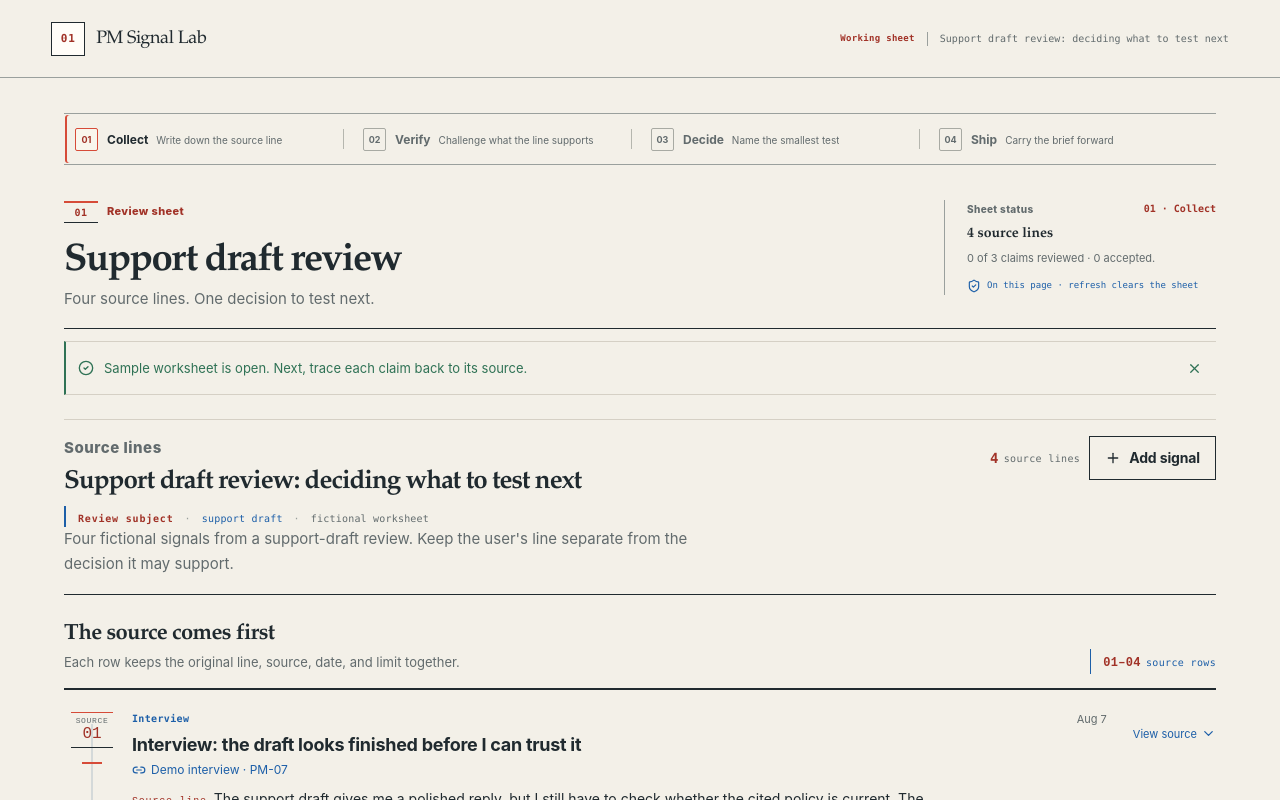
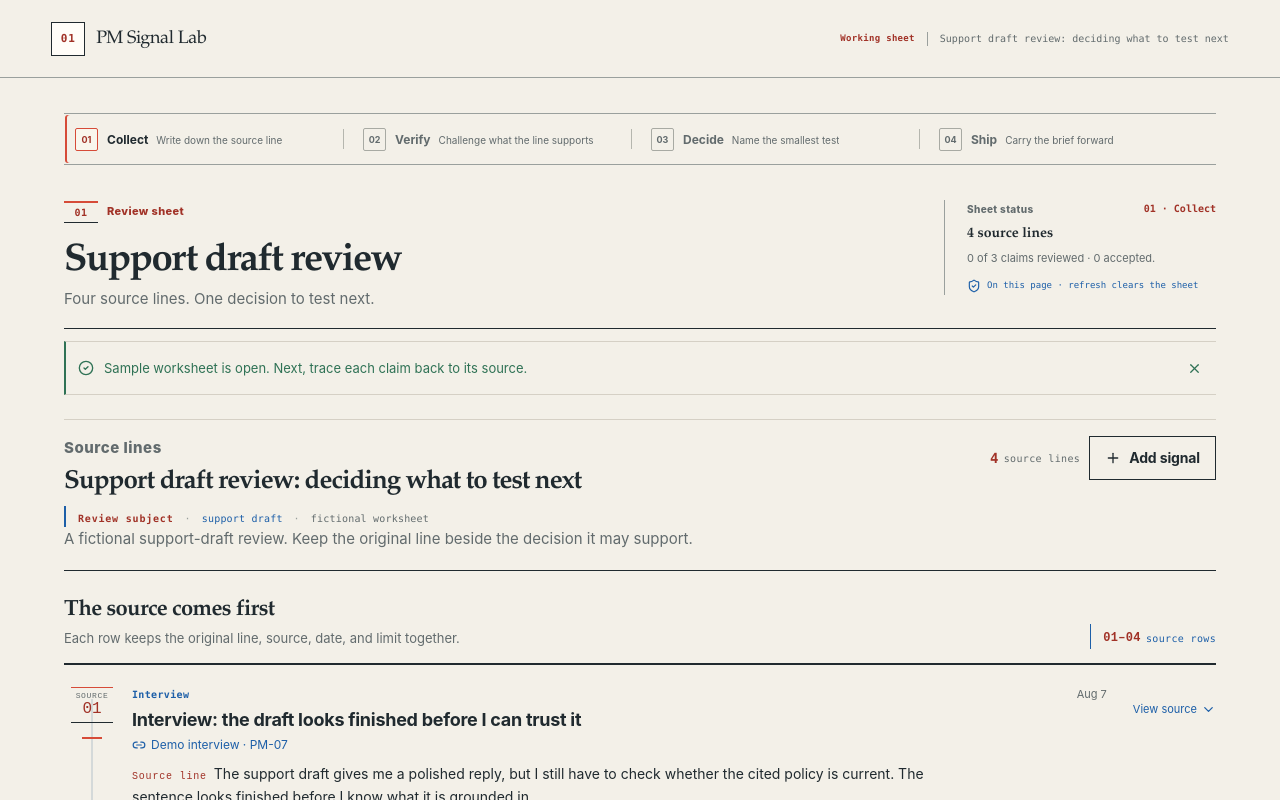
Before and after one commit to asdc163/pm-signal-lab, a React (Vite) app: page / in a window 1280 px wide. Both pictures are taken after a click on the button "Open the sample worksheet". Shown: the top 800 px of the page. Built offline with nearby package versions, Linux system fonts and the light colour scheme.

Commit message:
Polish quiet workpaper focus and source semantics

```diff
--- a/src/App.tsx
+++ b/src/App.tsx
@@ -971,7 +971,7 @@ function EvidenceRow({ evidence, sourceIndex, expanded, onToggle }: { evidence:
         <p className="evidence-preview"><span className="preview-label">Source line</span>{evidence.content}</p>
         {expanded && <div id={`source-${evidence.id}`} className="source-detail" role="region" aria-label={`Source excerpt: ${evidence.title}`}><span className="detail-label">Source excerpt</span><p>{evidence.content}</p><span className="detail-meta">Original content stays in this session · Source {formatFolioNumber(sourceIndex)}</span></div>}
       </div>
-      <button className="row-toggle" type="button" onClick={onToggle} aria-expanded={expanded} aria-controls={`source-${evidence.id}`}>{expanded ? "Hide source" : "View source"}<ChevronDown size={15} aria-hidden="true" className={expanded ? "rotate-180" : ""} /></button>
+      <button className="row-toggle" type="button" onClick={onToggle} aria-expanded={expanded} aria-controls={expanded ? `source-${evidence.id}` : undefined}>{expanded ? "Hide source" : "View source"}<ChevronDown size={15} aria-hidden="true" className={expanded ? "rotate-180" : ""} /></button>
     </article>
   );
 }
--- a/src/domain/fixture.ts
+++ b/src/domain/fixture.ts
@@ -4,7 +4,7 @@ export const SAMPLE_PACK: EvidencePack = {
   id: "ai-support-copilot-eval-v1",
   title: "Support draft review: deciding what to test next",
   description:
-    "Four fictional signals from a support-draft review. Keep the user's line separate from the decision it may support.",
+    "A fictional support-draft review. Keep the original line beside the decision it may support.",
   evidence: [
     {
       id: "evidence-interview-01",
--- a/src/styles.css
+++ b/src/styles.css
@@ -4211,3 +4211,10 @@ textarea {
     border-left: 0;
   }
 }
+
+/* The main landmark receives focus after a state change so screen-reader and
+   keyboard users regain context. It is not an interactive control, so the
+   browser's full-surface default outline should not compete with the sheet. */
+main.workspace:focus {
+  outline: none;
+}
```
Also changed, not shown: 4 other files (tests, documents, lock files or other folders).
